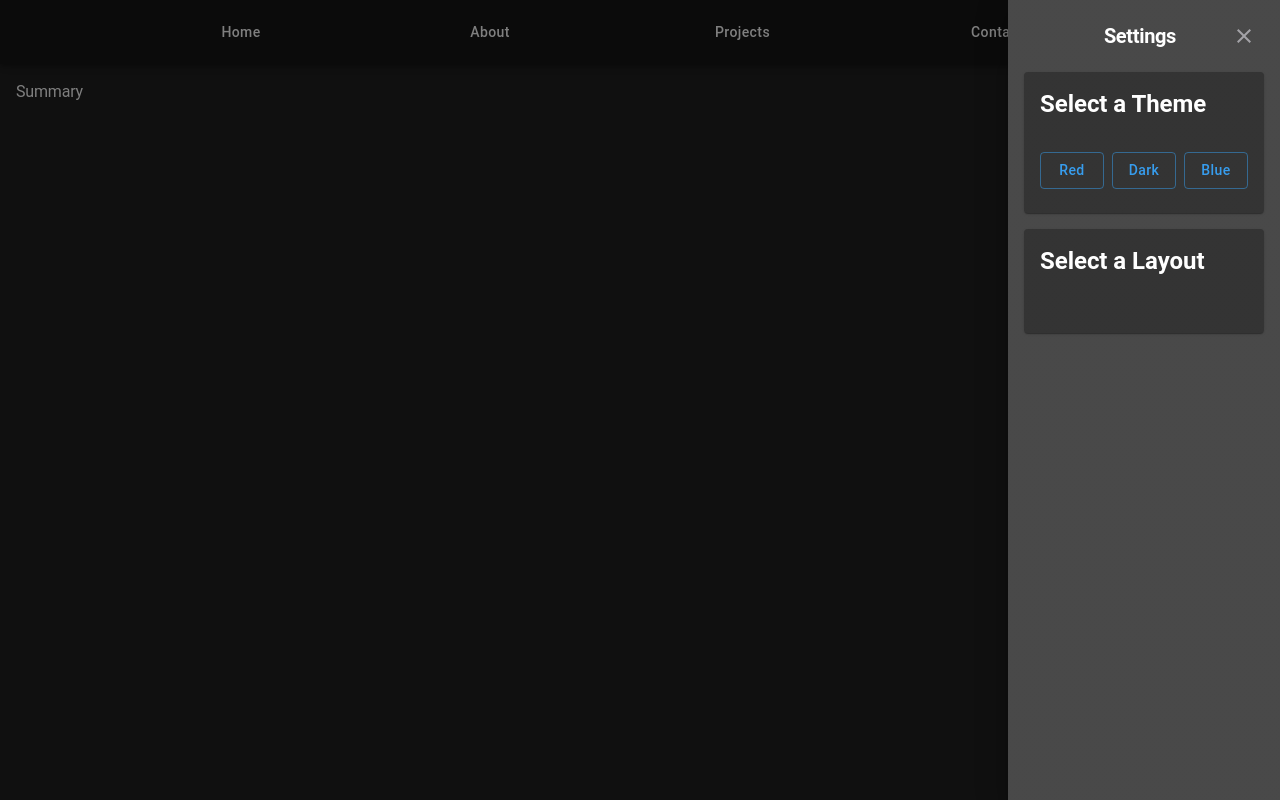
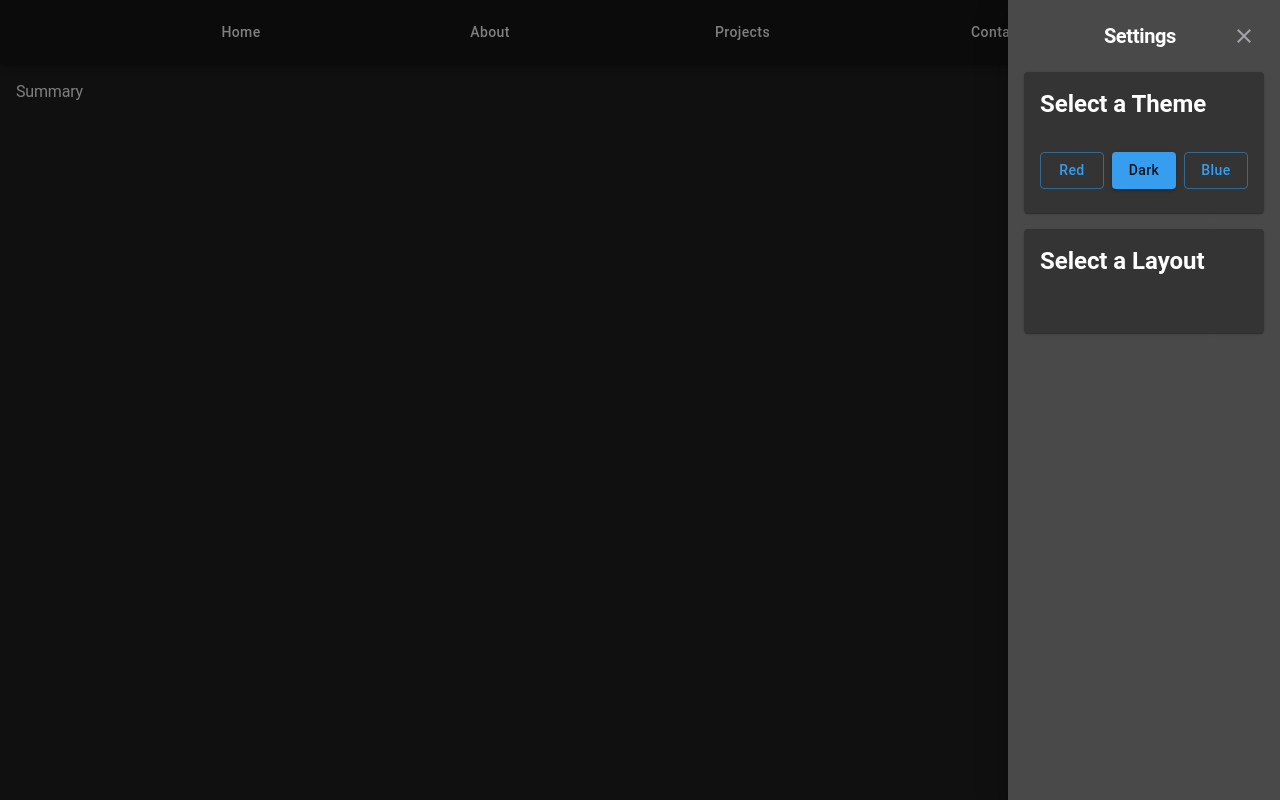
Before and after one commit to alcash55/Portfolio, a React (Vite) app: page / in a window 1280 px wide. Both pictures are taken after a click on the button "Open Settings Drawer". Shown: the top 800 px of the page. Built offline with nearby package versions, Linux system fonts and the light colour scheme.

Commit message:
added active button for themes

```diff
--- a/src/components/AppShell/ThemeButton.tsx
+++ b/src/components/AppShell/ThemeButton.tsx
@@ -2,17 +2,38 @@ import { Button, Stack } from "@mui/material";
 import { useColorMode } from "../../layout/Theme/Context";
 
 export const ThemeButton = () => {
-  const { toggleColorMode } = useColorMode();
+  const { toggleColorMode, mode } = useColorMode();
 
   return (
     <Stack direction={"row"} spacing={1}>
-      <Button variant="outlined" onClick={() => toggleColorMode("red")}>
+      <Button
+        variant={
+          mode.palette?.background?.paper === "#731010"
+            ? "contained"
+            : "outlined"
+        }
+        onClick={() => toggleColorMode("red")}
+      >
         Red
       </Button>
-      <Button variant="outlined" onClick={() => toggleColorMode("dark")}>
+      <Button
+        variant={
+          mode.palette?.background?.paper === "#292929"
+            ? "contained"
+            : "outlined"
+        }
+        onClick={() => toggleColorMode("dark")}
+      >
         Dark
       </Button>
-      <Button variant="outlined" onClick={() => toggleColorMode("blue")}>
+      <Button
+        variant={
+          mode.palette?.background?.paper === "#24344d"
+            ? "contained"
+            : "outlined"
+        }
+        onClick={() => toggleColorMode("blue")}
+      >
         Blue
       </Button>
     </Stack>
```
